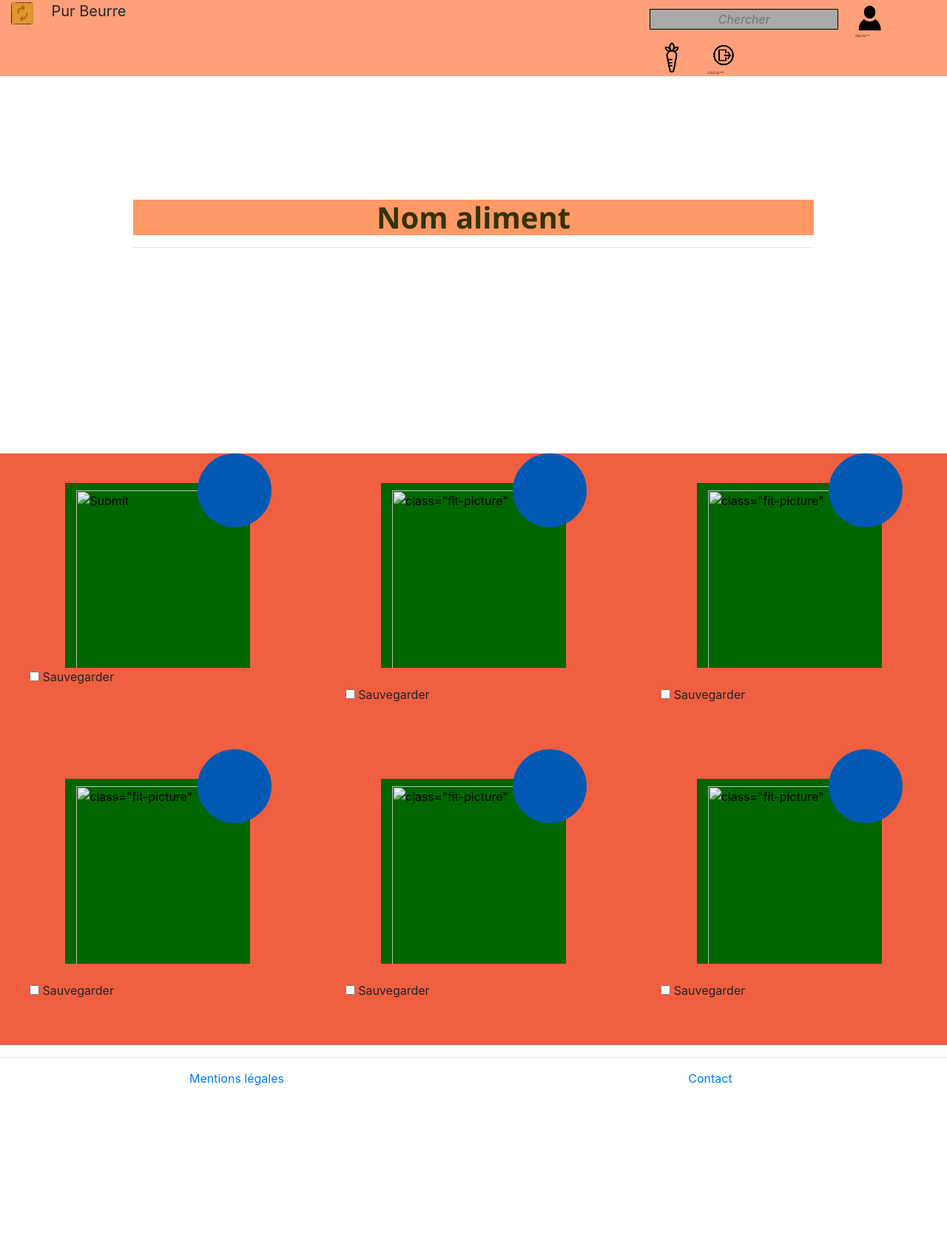
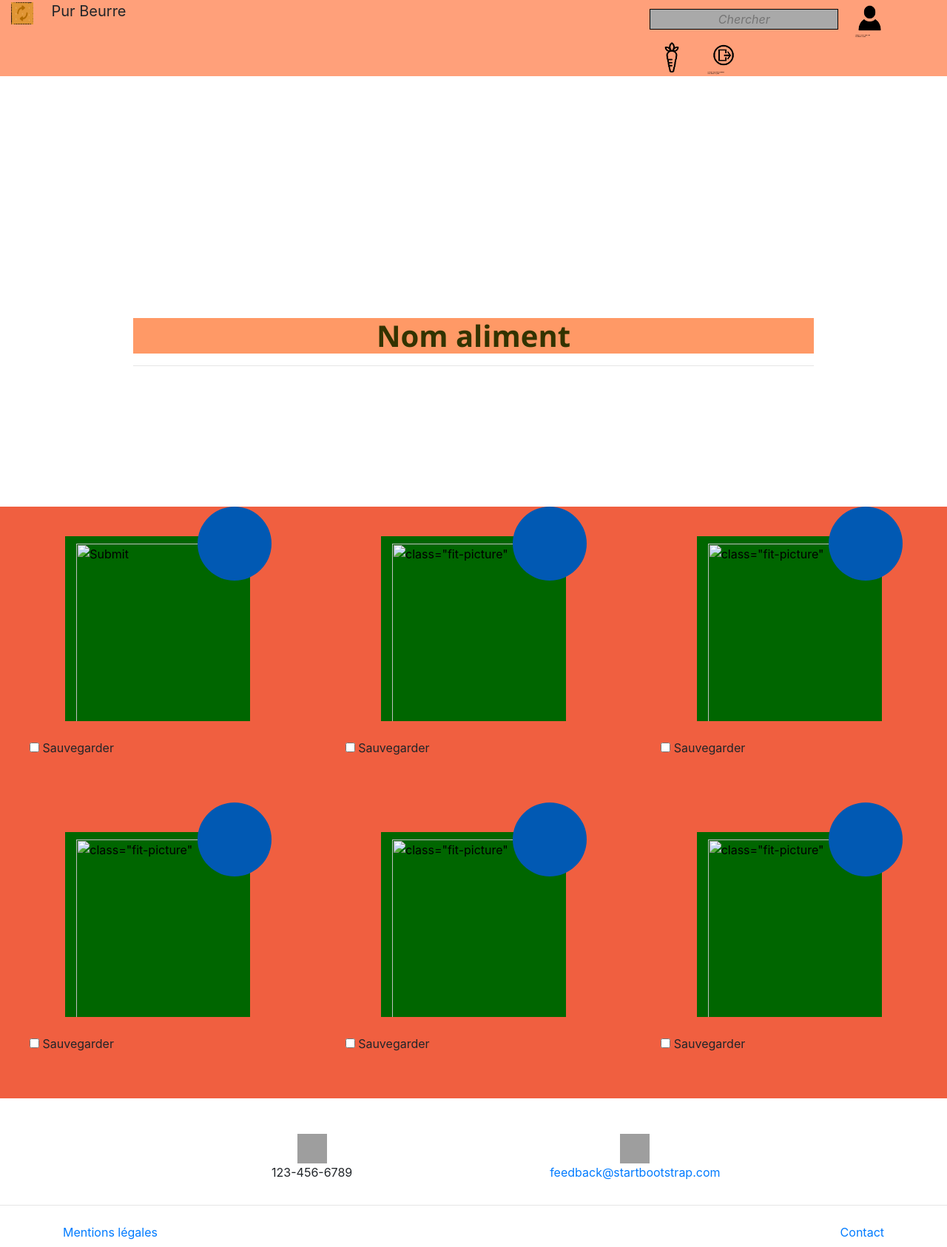
Before and after one commit to pastrouveedespeudo/plateforme-nutella-miam-miam, a Django app: template mes_allliments/templates/pages/recherche.html in a window 1280 px wide. Shown: the whole page at 74% size. Before the commit the page ends 1468 px from the top, so only its background shows below. Run offline with Django 3.2, Linux system fonts and the light colour scheme; the template is opened without the code that fills it, so the values that code supplies are empty; some libraries are stand-ins or nearby versions; grey boxes are pictures that could not be loaded.

Commit message:
Update recherche.html

```diff
--- a/mes_allliments/templates/pages/recherche.html
+++ b/mes_allliments/templates/pages/recherche.html
@@ -1,7 +1,3 @@
-
-
-
-
 <!DOCTYPE html>
 <html lang="en">
 
@@ -37,6 +33,15 @@
 
 <body id="page-top">
 
+  <style>
+    header.masthead {
+    padding-top: 10rem;
+    padding-bottom: calc(10rem - 56px);
+    background-image: url({{image}});
+    background-position: center center;
+    background-size: cover;
+    }
+  </style>
 
     <div class="container-fluid" id="Menu-TOP">
         <div class="row" id="row1">
@@ -94,7 +99,7 @@
       </div>
     </div>
   </header>
-  <br><br><br><br><br><br><br><br>
+
 
 
     <section class="bg-primary" id="about">
@@ -125,10 +130,10 @@
 
                      <div id="nomAliment1">{{aa}}</div>
 
+                    <br>
+                  </form>
+                    <INPUT id="save" type="checkbox" name="nom"> Sauvegarder
 
-
-                     <INPUT id="save" type="checkbox" name="nom"> Sauvegarder
-                  </form>
 
 
 
@@ -243,26 +248,49 @@
 
  </section>
 
+       <br><br>
+      <div class="row">
 
+        <div class="col-lg-4 ml-auto text-center">
 
-  <hr color:black>
-    <div class="container-fluid">
-      <div class="row">
-        <div class="col-md-6" id="mentions">
-          <a href="#">Mentions légales</a>
+          <i class="fas fa-phone fa-3x mb-3 sr-contact-1"></i>
+          <img class="phone" id="phone" src="static/img/portfolio/bas/phone.png">
+          <p>123-456-6789</p>
+
         </div>
 
 
-        <div class="col-md-6" id="contact">
-          <a href="#">Contact</a>
+        <div class="col-lg-4 mr-auto text-center">
+
+          <i class="fas fa-envelope fa-3x mb-3 sr-contact-2"></i>
+
+          <img class="mail" id="mail" src="static/img/portfolio/bas/mail.png">
+          <p>
+            <a href="mailto:your-email@your-domain.com">feedback@startbootstrap.com</a>
+          </p>
         </div>
 
 
       </div>
     </div>
+  </section>
+  <hr color:black>
+  <nav class="navbar navbar-expand-lg navbar-light fixed-bot" id="mainNav">
+
+    <div class="container">
+
+        <div class="mentions">
+          <a class="compte_top_haut_droit" id="compte_top_haut_droit" href="#">Mentions légales</a>
+        </div>
 
 
+        <div class="contact">
+          <a class="aliments_top_haut_droit" id="aliments_top_haut_droit" href="#">Contact</a>
+        </div>
 
+
+    </div>
+  </nav>
 
 
 
```
Lines whose indentation alone changed are shown as unchanged.
